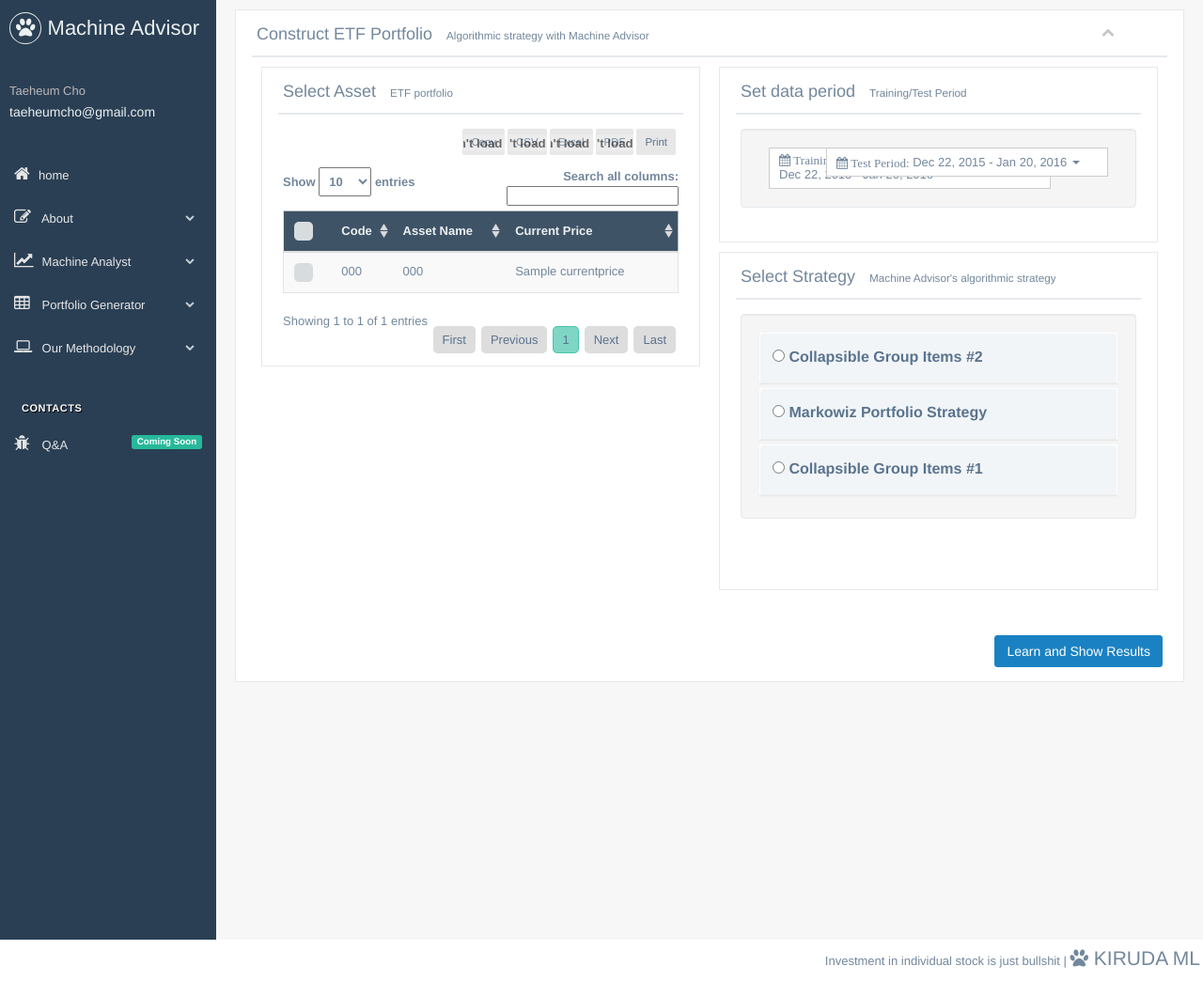
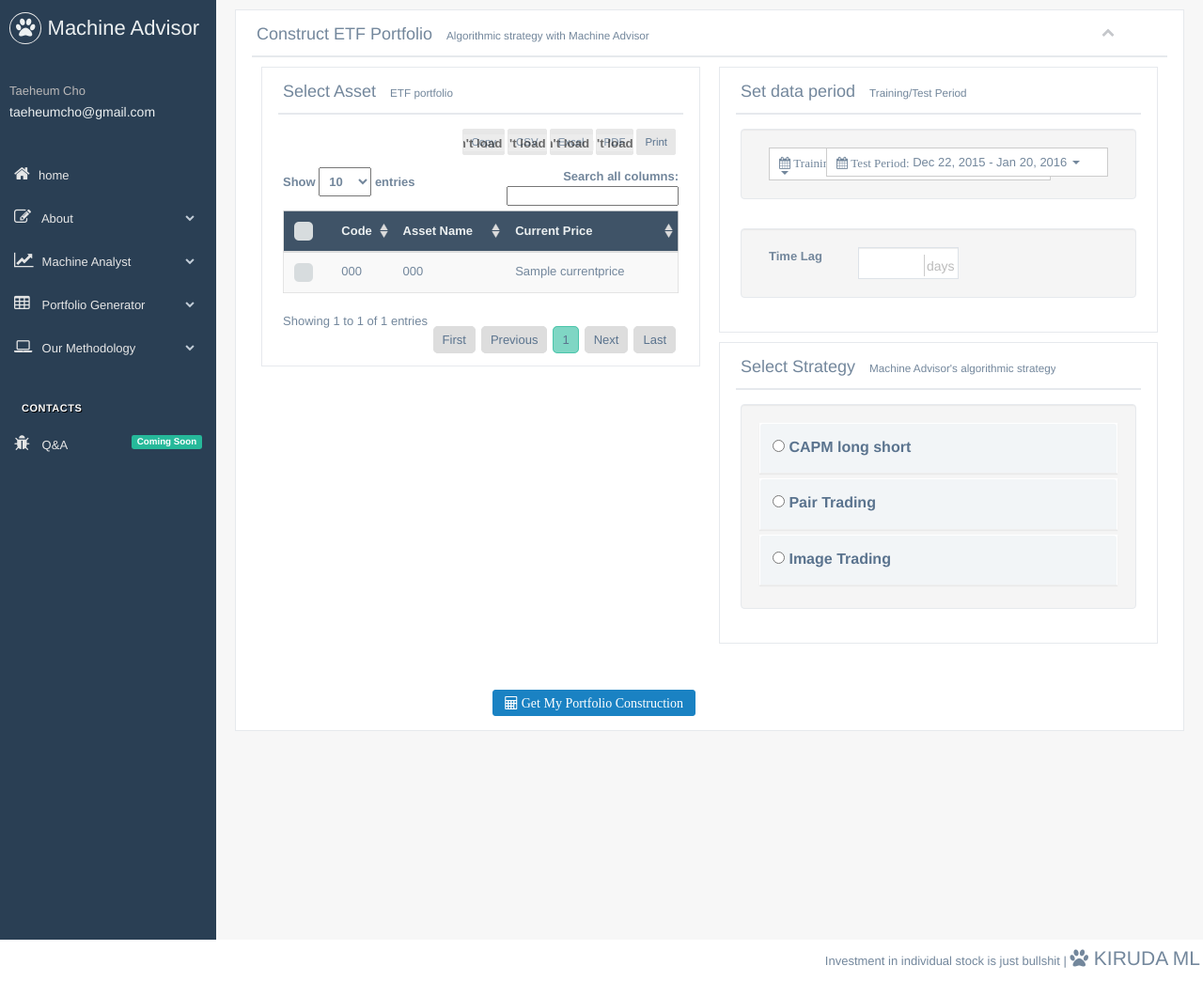
Before and after one commit to taeheumcho/stockWeb, a Django app: template stockInfo/templates/stockInfo/backTest.html in a window 1280 px wide. Shown: the top 1044 px of the page at 94% size. Run offline with Django 3.2, Linux system fonts and the light colour scheme; the template is opened without the code that fills it: most values are stand-ins (such as "Sample title", 1, 10 or a date in 2020); some libraries are stand-ins or nearby versions.

Commit message:
data input

```diff
--- a/stockInfo/templates/stockInfo/backTest.html
+++ b/stockInfo/templates/stockInfo/backTest.html
@@ -1,4 +1,5 @@
 {% extends 'stockInfo/base.html' %}
+
 {%load static %}
 	{% block head %}
 		<!-- Custom styling plus plugins -->
@@ -24,6 +25,7 @@
                     </ul>
                     <div class="clearfix"></div>
                 </div>
+	        <div class="form-group">
 				<div class = "col-md-6 col-sm-12 col-xs-12">
 					<div class ="x_panel">
 						<div class="x_title">
@@ -58,7 +60,9 @@
 						</div>
 					</div>
 				</div>
+			</div>
 
+			<div id="time-period" class="form-group">
 				<div class = "col-md-6 col-sm-12 col-xs-12">
 					<div class ="x_panel">
 						<div class="x_title">
@@ -70,20 +74,27 @@
 	                        	<div class="col-md-3">
 	                            	<div id="reportrange_right" class="pull-left" style="background: #fff; width: 300px; cursor: pointer; padding: 5px 10px; border: 1px solid #ccc">
 	                                	<i class="glyphicon glyphicon-calendar fa fa-calendar"> Training Period: </i>
-                                	<form action = "." method = "POST" class = "DateRangeForm">
-                                		<span value="{{range}}" name="range"></span>
+	                                		<span></span>
 	                                    <b class="caret"></b>
-                                    </input>
-
 	                                </div>
 	                            </div>
 	                            <div class="col-md-9">
 	                            	<div id="reportrange" class="pull-right" style="background: #fff; width: 300px; cursor: pointer; padding: 5px 10px; border: 1px solid #ccc">
 	                                	<i class="glyphicon glyphicon-calendar fa fa-calendar"> Test Period: </i>
-                                    <form action = "." method = "POST">
-                                		<span value="{{range}}" name="range"></span>
+	                                		<span></span>
 	                                    <b class="caret"></b>
-                                    </input>
+	                                </div>
+	                            </div>
+	                        </div>
+						</div>
+						<div class="x_content" style ="display: block;">
+							<div class="well" style="overflow: auto">
+								<div class="form-group">
+								<label class="control-label col-md-3 col-sm-3 col-xs-3">Time Lag</label>
+									<div id="timelag" class="col-md-4 col-sm-9 col-xs-9">
+										<input type="text" class="form-control">
+										<span class="form-control-feedback right" area-hidden="true">days</span>
+									</div>
 								</div>
 							</div>
 						</div>
@@ -91,6 +102,7 @@
 				</div>
 			</div>
 
+			<div class="form-group">
 				<div class = "col-md-6 col-sm-12 col-xs-12">
 					<div class ="x_panel">
 						<div class="x_title">
@@ -101,55 +113,55 @@
 					    	<div class="well">
 	                           	<form class="form-horizontal">
 	                               	<fieldset>
-                                   	<div class="control-group">
+	                                   	<div id = "strategyNum" class="control-group">
 	                                       	<div class="controls">
 												<div class="accordion" id="accordion" role="tablist" aria-multiselectable="true">
 													<div class="panel">
-		                                            <a class="panel-heading collapsed" role="tab" id="headingTwo" data-toggle="collapse" data-parent="#accordion" href="#collapseTwo" aria-expanded="false" aria-controls="collapseTwo">
-		                                                <h4 class="panel-title" id ="panel-title">
-			                                                <label for="internet-banking">
-									                            <input type="radio" name="paymentmethod" value="internet-banking"> Collapsible Group Items #2
+			                                            <a class="panel-heading collapsed" role="tab" id="zero" aria-expanded="false" aria-controls="collapseOne">
+			                                                <h4 class="panel-title" id ="panel-title" data-toggle="collapse" data-parent="#accordion" href="#collapseOne" >
+				                                                <label for="strategyMethods">
+										                            <input type="radio" name="strategy" value="0"> CAPM long short
 										                        </label>
 									                        </h4>
 			                                            </a>
-		                                            <div id="collapseTwo" class="panel-collapse collapse" role="tabpanel" aria-labelledby="headingTwo">
+			                                            <div id="collapseOne" class="panel-collapse collapse" role="tabpanel" aria-labelledby="zero">
 			                                                <div class="panel-body">
 			                                                    <p>
-		                                                    	<strong>Collapsible Item 2 data</strong>
+			                                                    	<strong>CAPM long short</strong>
 			                                                    </p>
-		                                                    Anim pariatur cliche reprehenderit, enim eiusmod high life accusamus terry richardson ad squid. 3 wolf moon officia aute, non cupidatat skateboard dolor brunch. Food truck quinoa nesciunt laborum eiusmod. Brunch 3 wolf moon tempor,
+			                                                    Using CAPM, get all beta values of assets which you selected then generate "Alpha".
 			                                                </div>
 			                                            </div>
 		                                        	</div>
 			                                        <div class="panel">
-		                                            <a class="panel-heading collapsed" role="tab" id="headingThree" data-toggle="collapse" data-parent="#accordion" href="#collapseThree" aria-expanded="false" aria-controls="collapseThree">
-		                                                 <h4 class="panel-title" id ="panel-title">
-			                                                <label for="internet-banking">
-									                            <input type="radio" name="paymentmethod" value="cardcard"> Markowiz Portfolio Strategy
+			                                            <a class="panel-heading collapsed" role="tab" id="one"  aria-expanded="false" aria-controls="collapseTwo">
+			                                                 <h4 class="panel-title" type = "radio" id ="panel-title" data-toggle="collapse" data-parent="#accordion" href="#collapseTwo" >
+				                                                <label for="strategyMethods">
+										                            <input type="radio" name="strategy" value="1"> Pair Trading
 										                        </label>
 									                        </h4>
 			                                            </a>
-		                                            <div id="collapseThree" class="panel-collapse collapse" role="tabpanel" aria-labelledby="headingThree">
+			                                            <div id="collapseTwo" class="panel-collapse collapse" role="tabpanel" aria-labelledby="one">
 			                                                <div class="panel-body">
-		                                                    <p><strong>Markowiz Portfolio Strategy</strong>
+			                                                    <p><strong>Pair Trading</strong>
 			                                                    </p>
-		                                                    Using optimization skills, construct efficient frontier and get the portfolio strategy with regarding to the preference of risk in the market place
+			                                                    Find decoupling assets in the assets you selected and do pair trading.
 			                                                </div>
 			                                            </div>
 			                                        </div>
 			                                        <div class="panel">
-		                                            <a class="panel-heading collapsed" role="tab" id="headingOne" data-toggle="collapse" data-parent="#accordion" href="#collapseOne" aria-expanded="false" aria-controls="collapseOne">
-		                                                 <h4 class="panel-title" id ="panel-title">
-			                                                <label for="internet-banking">
-									                            <input type="radio" name="paymentmethod" value="cardcard"> Collapsible Group Items #1
+			                                            <a class="panel-heading collapsed" role="tab" id="two" aria-expanded="false" aria-controls="collapseThree">
+			                                                 <h4 class="panel-title" id ="panel-title" data-toggle="collapse" data-parent="#accordion" href="#collapseThree">
+				                                                <label for="strategyMethods">
+										                        	<input type="radio" name="strategy" value="2"> Image Trading
 										                        </label>
 									                        </h4>
 			                                            </a>
-		                                            <div id="collapseOne" class="panel-collapse collapse" role="tabpanel" aria-labelledby="headingOne">
+			                                            <div id="collapseThree" class="panel-collapse collapse" role="tabpanel" aria-labelledby="two">
 			                                                <div class="panel-body">
-		                                                    <p><strong>Collapsible Item 1 data</strong>
+			                                                    <p><strong>Image Trading</strong>
 			                                                    </p>
-		                                                    Anim pariatur cliche reprehenderit, enim eiusmod high life accusamus terry richardson ad squid. 3 wolf moon officia aute, non cupidatat skateboard dolor brunch. Food truck quinoa nesciunt laborum eiusmod. Brunch 3 wolf moon tempor
+			                                                    Learn the movements of assets you selected and find out which regime the assets are in.
 			                                                </div>
 			                                            </div>
 			                                        </div>
@@ -163,18 +175,34 @@
 
 	                           </form>
 						    </div>
-					    <br></br>
-
+						</div>
 					</div>
 				</div>
 			</div>
 
-			<span style="float:right">
+			<div class = "col-md-6 col-sm-12 col-xs-12" >
 				<br> </br>
-				<button type="submit" class="btn btn-primary">Learn and Show Results</button>
+				<div class = "pull-right">
+					<button type="button" class="btn btn-primary" onclick="submit();">
+						<span class="fa fa-calculator" aria-hidden = "true">
+							Get My Portfolio Construction
 						</span>
+			   	 	</button>
 				</div>
 			</div>
+			<div style="visibility:hidden; display:none">
+				<form id="form_report" action ="{% url 'strategyResults'%}" method ="POST"> {% csrf_token %}
+					<input id="input_assets" name = "assets">
+					<input id="input_training" name = "training">
+					<input id="input_test" name = "test">
+					<input id="input_timelag" name = "timelag">
+					<input id="input_strategy" name = "strategy">
+				</form>
+			</div>
+		</div>
+	</div>
+
+
 
 {% endblock %}
 
@@ -189,6 +217,7 @@
     <script src="{% static 'js/icheck/icheck.min.js' %}"></script>
 
     <script src="{% static 'js/custom.js' %}"></script>
+    <script src="{% static 'scripts/strategySettings.js' %}"></script>
     <!-- datepicker -->
     <script type="text/javascript" src="{% static 'js/moment.min2.js' %}"></script>
     <script type="text/javascript" src="{% static 'js/datepicker/daterangepicker.js' %}"></script>
@@ -441,4 +470,5 @@
 			});
 	   	});
 	</script>
+
 {% endblock %}
--- a/stockInfo/urls.py
+++ b/stockInfo/urls.py
@@ -10,6 +10,7 @@
 urlpatterns = [
     url(r'^$', views.stockHome, name='stockHome'),
     url(r'^backtest/$', views.backTestHome, name='backtest'),
+    url(r'^backtest/results/$', views.results, name='strategyResults'),
 #     url(r'^(?P<code>\w+)/$', views.stock_detail, name = 'stock_detail'),
 #     url(r'^(?P<code>\w+)/$', views.stock_detail2, name = 'detail_imsi'),
 #     url(r'^(?P<code>\w+)/$', views.ahomorgetta.stock_detail_class, name = 'chartdetailwithclass'),
```
Also changed, not shown: stockInfo/views.py (+28 -0 lines). Lines whose indentation alone changed are shown as unchanged.
